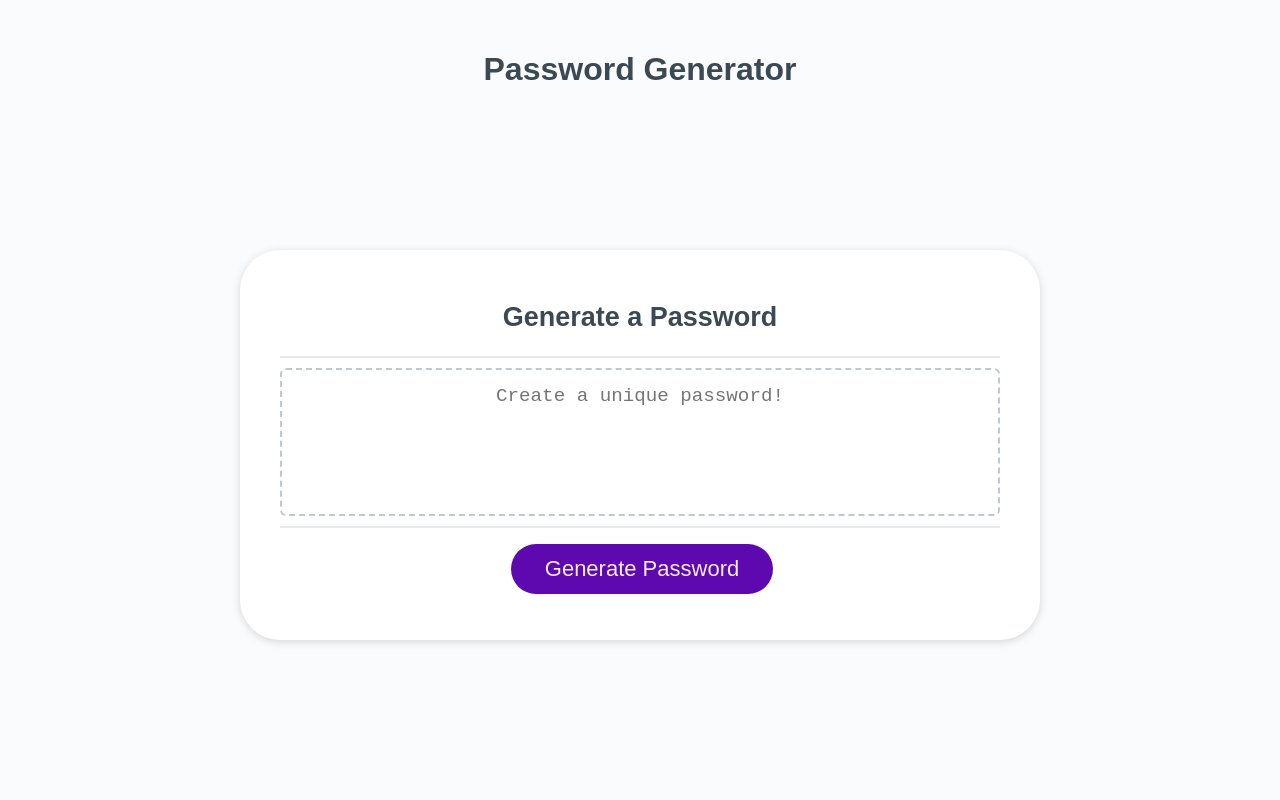
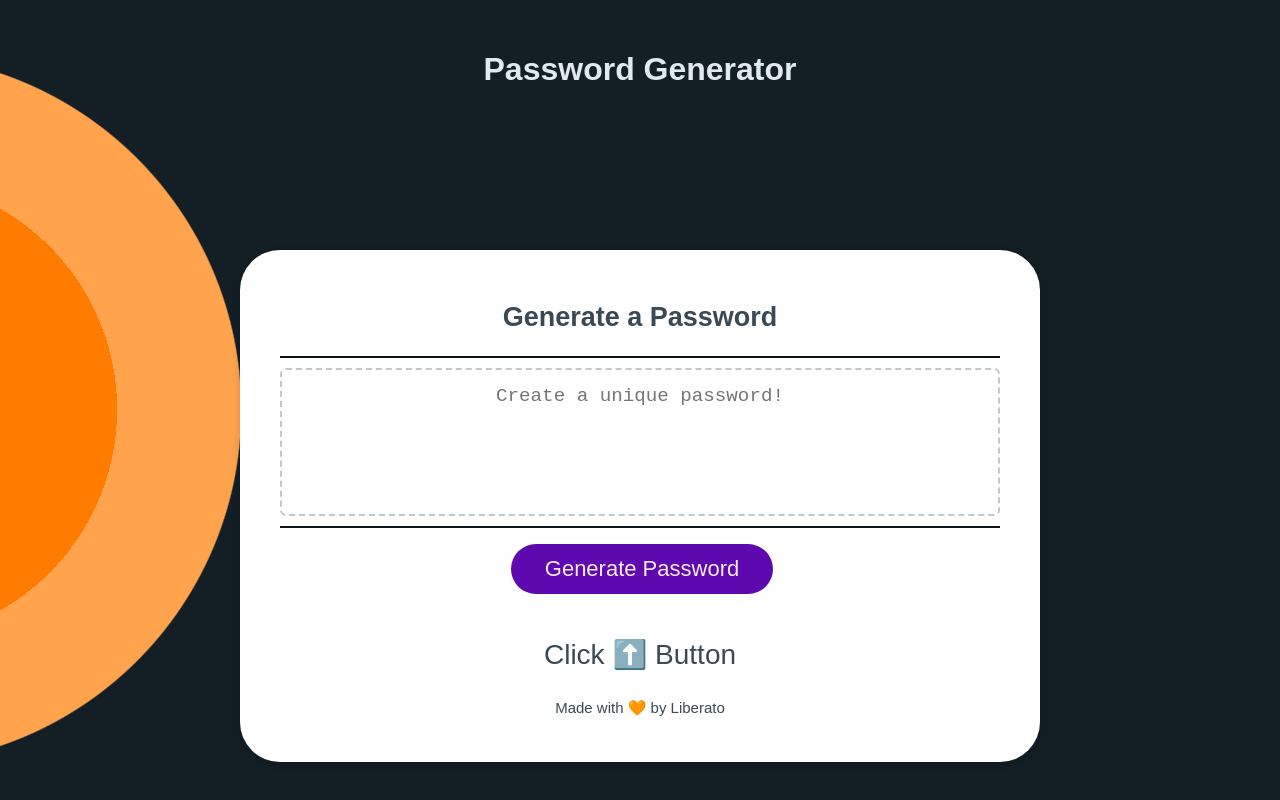
Before and after one commit to lgarced/Password-Generator, a plain HTML site: page index.html in a window 1280 px wide. Drawn offline with Linux system fonts and the light colour scheme.

Commit message:
Final Changes-1

```diff
--- a/index.html
+++ b/index.html
@@ -27,6 +27,15 @@
         <div class="card-footer">
           <button id="generate" class="btn">Generate Password</button>
         </div>
+        <div>
+          <p style="font-size: 28px;">
+            Click ⬆️ Button
+          </p>
+
+        <p style="font-size: 15px;">
+          Made with 🧡 by Liberato
+        </p>
+        </div>
       </div>
     </div>
     <script src="./script.js"></script>
--- a/script.js
+++ b/script.js
@@ -82,15 +82,15 @@ var special = [
   "_",
 ];
 
-//Determine the lenght of the password and characters included. It will ask end user the following questions to determined what lenghts and values will the password have.
+//User imput is exported from the object and compared to create a unique password and stored on the generatePassword Function
 function generatePassword() {
   console.log("Button Clicked!"); // Confirmation button was clicked
   var options = collectUserInput();
   console.log(options);
 var allPossibleCharacters = [];
 var password = "";
-  if (options.length < 8 || options.length > 28) {
-    alert("Follow the rules please. Do not make me call your mom.\n Choose betewwen 8-28 characters");
+  if (options.length < 8 || options.length > 128) {
+    alert("Follow the rules please. Do not make me call your mom.\n Choose betewwen 8-128 characters");
     collectUserInput();
   }
 
@@ -114,7 +114,7 @@ var password = "";
   }
   return password;
 }
-
+//Function collects user input and store in the object down.
 function collectUserInput() {
   var results = "";
   var numberOfCharacters = window.prompt(
@@ -138,6 +138,7 @@ function collectUserInput() {
 
 
   console.log("Questions answered");
+  //Inputs stored
   return {
     length: numberOfCharacters,
     lowercase: useLowercase,
--- a/style.css
+++ b/style.css
@@ -21,6 +21,7 @@ body {
   padding-top: 30px;
   padding-left: 20px;
   padding-right: 20px;
+  background: radial-gradient(circle at -8.9% 51.2%, rgb(255, 124, 0) 0%, rgb(255, 124, 0) 15.9%, rgb(255, 163, 77) 15.9%, rgb(255, 163, 77) 24.4%, rgb(19, 30, 37) 24.5%, rgb(19, 30, 37) 66%);
 
 }
 
@@ -28,7 +29,7 @@ header {
   text-align: center;
   padding: 20px;
   padding-top: 0px;
-  color: hsl(206, 17%, 28%);
+  color: hsl(206, 33%, 91%);
   animation-name: bounce;
   animation-duration: 200ms;
   animation-delay: 600ms;
@@ -65,7 +66,7 @@ header {
   content: " ";
   display: block;
   width: 100%;
-  background: #e7e9eb;
+  background: #0d141c;
   height: 2px;
 }
 
@@ -81,7 +82,7 @@ header {
   content: " ";
   display: block;
   width: 100%;
-  background: #e7e9eb;
+  background: #0d141c;
   height: 2px;
 }
 
```
